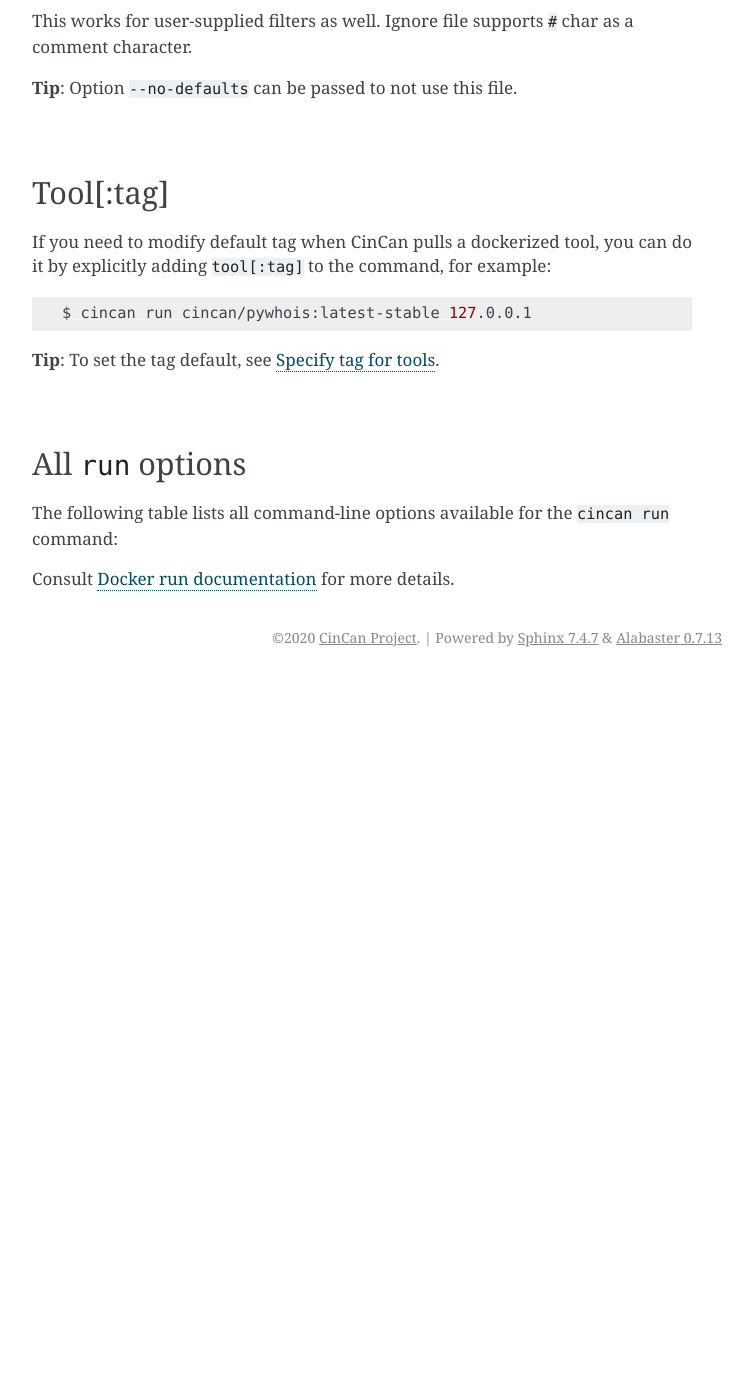
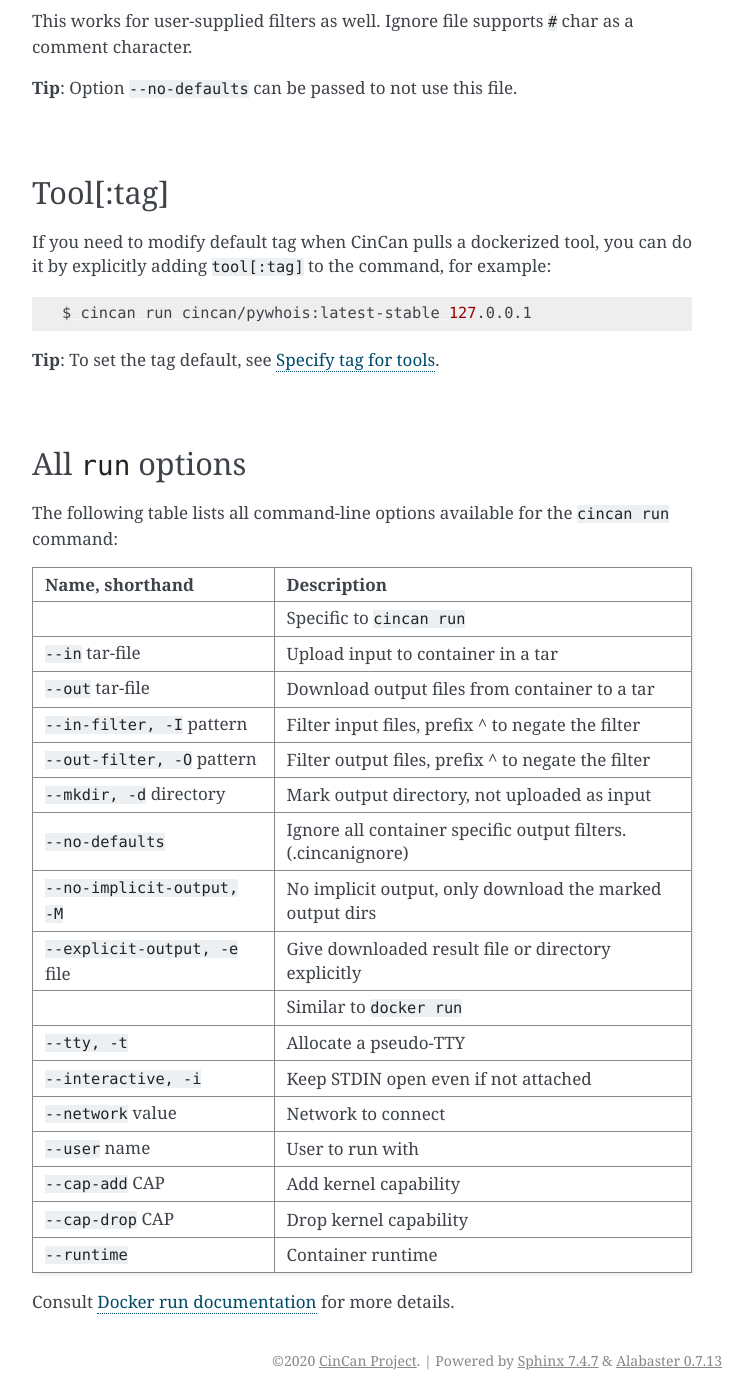
Before and after one commit to cincanproject/cincan-command, a Sphinx documentation site: the page built from docs/commands/cincan_run.rst, in a window 1280 px wide and 1400 px high, scrolled down 5996 px. Shown: the whole window, without its empty margins (388-1141 px from the left). Built offline with Sphinx 7.4.7, drawn with Linux system fonts in a browser that asks for light colours; before the commit the page ends 6673 px from its top, so only the background shows below that.

Commit message:
Fix run command options table

```diff
--- a/docs/commands/cincan_run.rst
+++ b/docs/commands/cincan_run.rst
@@ -286,7 +286,7 @@ The following table lists all command-line options available for the ``cincan ru
 +------------------------------------+---------------------------------------------------------------+
 | ``--no-defaults``                  | Ignore all container specific output filters. (.cincanignore) |
 +------------------------------------+---------------------------------------------------------------+
-| ``--no-implicit-output, -M``       | No implicit output, only download the marked output directories |
+| ``--no-implicit-output, -M``       | No implicit output, only download the marked output dirs      |
 +------------------------------------+---------------------------------------------------------------+
 | ``--explicit-output, -e`` file     | Give downloaded result file or directory explicitly           |
 +------------------------------------+---------------------------------------------------------------+
```
